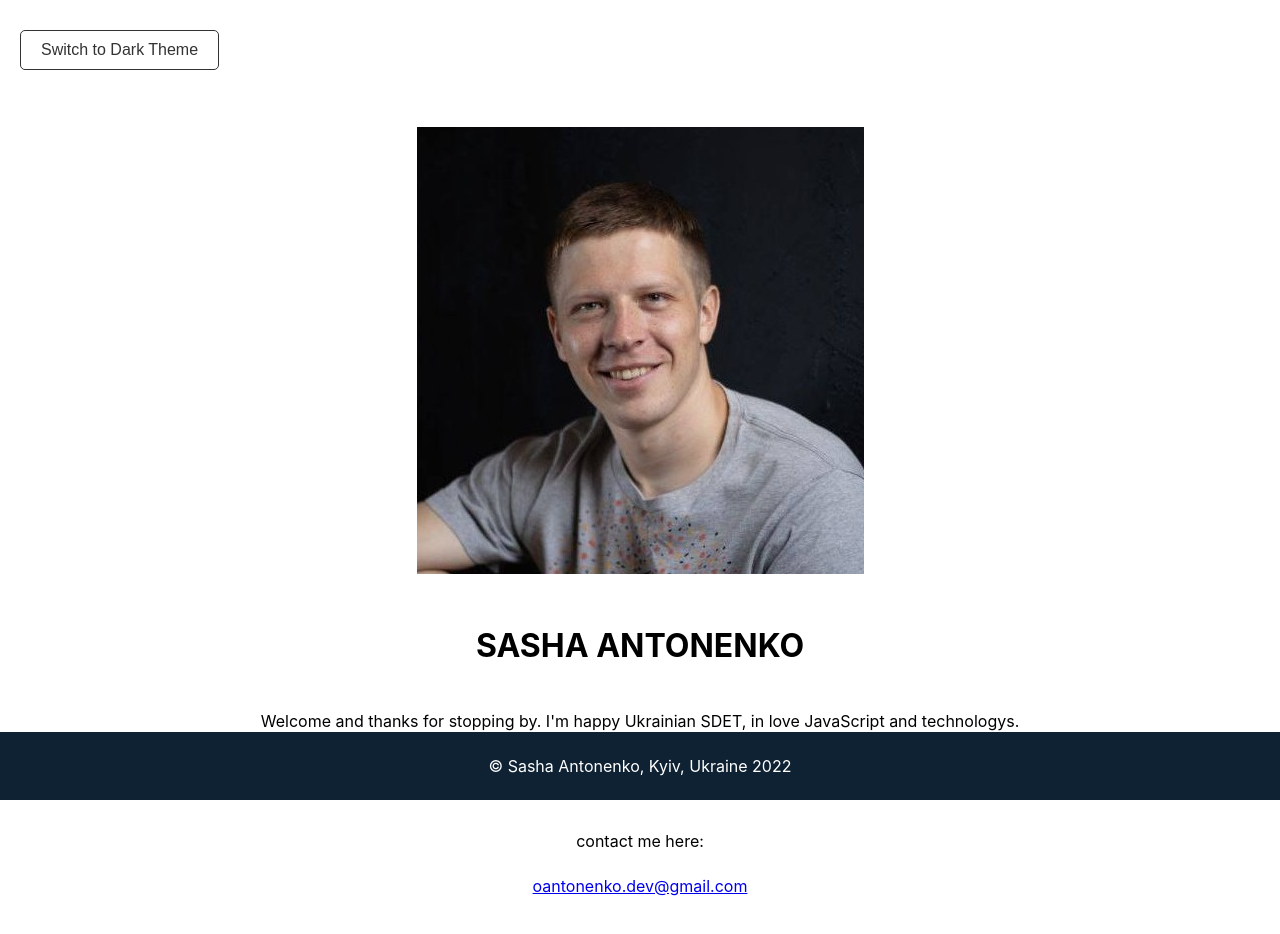
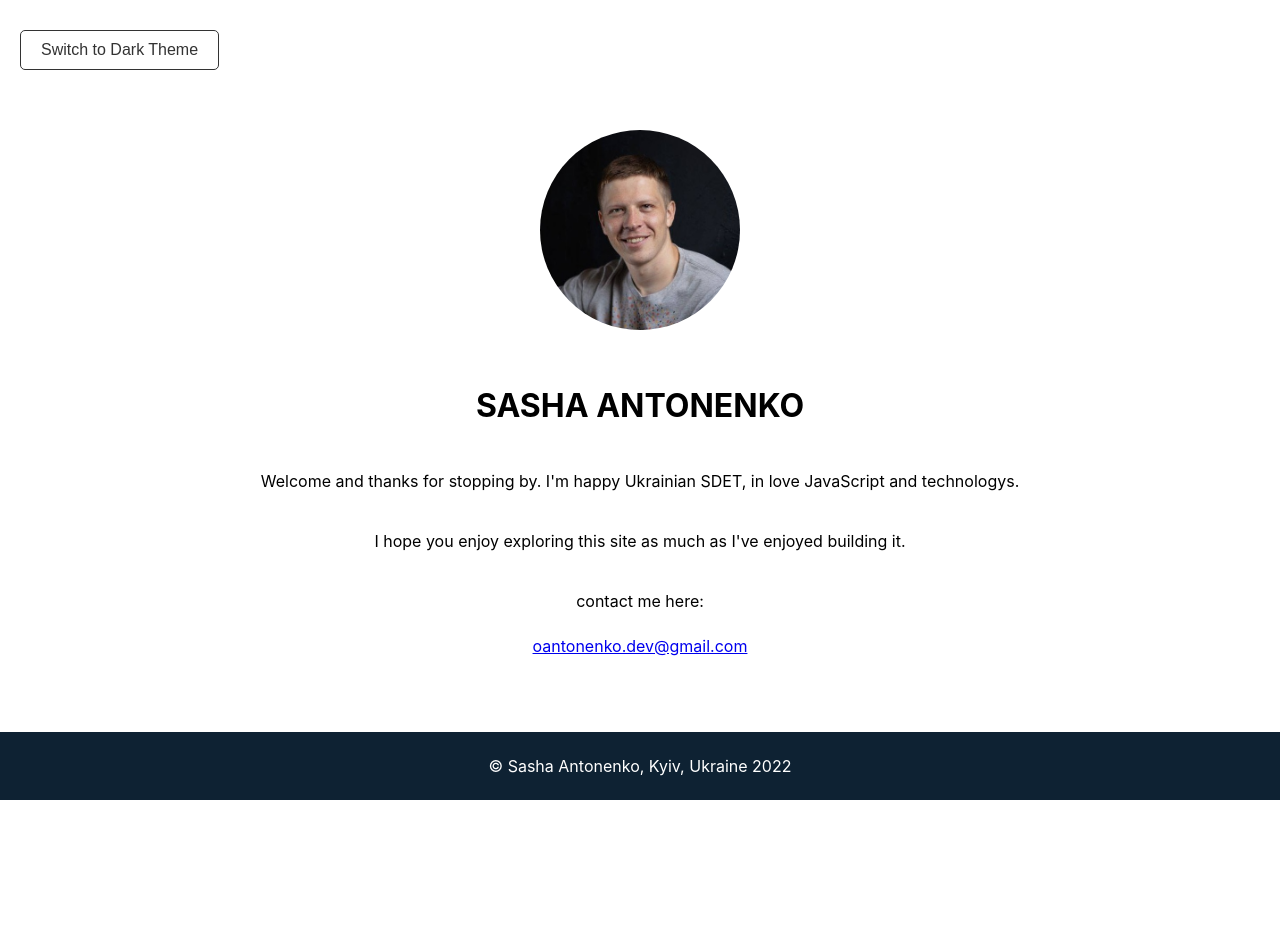
Before and after one commit to sashaant/antonenko-tech, a React (Create React App) app: page / in a window 1280 px wide. Shown: the top 934 px of the page. After the commit the page ends 800 px from the top, so only its background shows below. Built offline with nearby package versions, Linux system fonts and the light colour scheme; the HTML template or start-up script is replaced by a standard one.

Commit message:
round the image

```diff
--- a/src/componets/Card.css
+++ b/src/componets/Card.css
@@ -18,5 +18,7 @@
 @media (max-width: 767px) {
     .card {
         height: 200px;
+        /* margin-bottom: 100px; */
+        margin: 100px 0;
     }
 }
--- a/src/componets/Foto.css
+++ b/src/componets/Foto.css
@@ -3,7 +3,8 @@
     align-items: center;
     justify-content: center;
     width: 100%;
-    height: 300px;
+    height: 500px;
+
 
 }
 
@@ -11,11 +12,13 @@
     max-width: 100%;
     max-height: 100%;
     object-fit: contain;
+    border-radius: 50%;
 }
 
 @media (min-width: 768px) {
     .foto {
-        height: 500px;
+        height: 200px;
+        margin: 30px 0;
 
     }
 }
@@ -23,5 +26,6 @@
 @media (max-width: 767px) {
     .foto {
         height: 200px;
+        margin: 30px 0;
     }
 }
```
